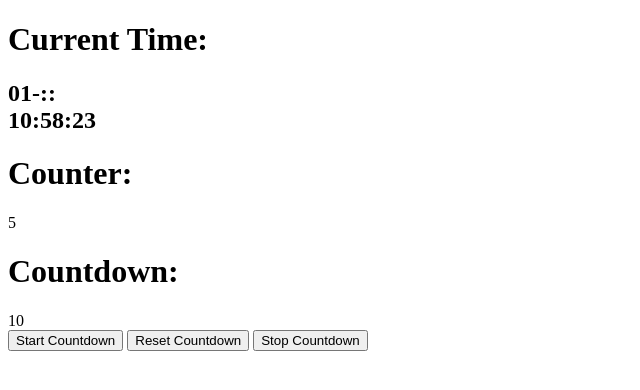
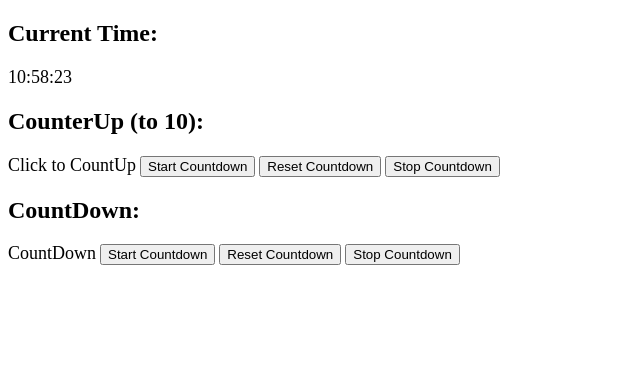
Before and after one commit to C0mradeAndThePhantomMenace/TheSpadesSpiderX1v0.1, a plain HTML site: page TimeApp/index.html in a window 1280 px wide. Shown: the whole page, without its empty margins (0-640 px from the left). Drawn offline with Linux system fonts and the light colour scheme.

Commit message:
87654321987665432198765

```diff
--- a/TimeApp/index.html
+++ b/TimeApp/index.html
@@ -8,18 +8,25 @@
 </head>
 
 <body>
-    <h1>Current Time:</h1>
-    <h2>01-:: <div id="clock"></div>
-    </h2>
-    <h1>Counter:</h1>
-    <div id="counter"></div>
-    <h1>Countdown:</h1>
-    <div id="countdown">Countdown</div>
-    <button id="counterStart">Start Countdown</button>
-    <button id="counterReset">Reset Countdown</button>
+    <div>
+        <h2>Current Time:</h2>
+        <span id="clock" style="font-size: large;">Clock</span>
+    </div>
+    <div id="">
+        <h2>CounterUp (to 10):</h2>
+        <span id="counterUp" style="font-size: large;">Click to CountUp</span>
+        <button id="counterUpStart">Start Countdown</button>
+        <button id="counterUpReset">Reset Countdown</button>
+        <button id="counterUpStop">Stop Countdown</button>
+    </div>
     <!-- <button id="counterResetClicked">watting...</button> -->
-    <button id="counterStop">Stop Countdown</button>
-
+    <div>
+        <h2>CountDown:</h2>
+        <span id="countDown" style="font-size: large;">CountDown</span>
+        <button id="countDownStart">Start Countdown</button>
+        <button id="countDownReset">Reset Countdown</button>
+        <button id="countDownStop">Stop Countdown</button>
+    </div>
 
     <script src="src/scriptAll.js"></script>
     <!-- <script src="src/scriptClock.js"></script> -->
--- a/TimeApp/src/scriptAll.js
+++ b/TimeApp/src/scriptAll.js
@@ -19,7 +19,7 @@ let runUpdateCountdown = false
 let timeLeft = 10; // Initial countdown time in seconds
 
 function updateCountdown() {
-    const countdownDisplay = document.getElementById('countdown');
+    const countdownDisplay = document.getElementById('countDown');
     countdownDisplay.textContent = timeLeft;
 
     if (timeLeft <= 0) {
@@ -33,32 +33,23 @@ function updateCountdown() {
 
 }
 
-
 let timeCounter = 0; // Initial countdown time in seconds
 
 function updateCounter() {
     const countdownDisplay = document.getElementById('counter');
     countdownDisplay.textContent = timeCounter;
-
     timeCounter++;
 }
 
-
-
-
-
-
-document.getElementById("counterStart").addEventListener("click", counterStartHandler);
-
-function counterStartHandler() {
+document.getElementById("countDownStart").addEventListener("click", countDownStartHandler);
+function countDownStartHandler() {
     (timeLeft <= 0)  && (timeLeft = 10)
     runUpdateCountdown = true
 
 }
 
-document.getElementById("counterReset").addEventListener("click", counterResetHandler);
-
-function counterResetHandler() {
+document.getElementById("countDownReset").addEventListener("click", countDownResetHandler);
+function countDownResetHandler() {
     timeLeft = 10
     runUpdateCountdown = true
     updateCountdown();
@@ -66,9 +57,8 @@ function counterResetHandler() {
 
 }
 
-document.getElementById("counterStop").addEventListener("click", counterStopHandler);
-
-function counterStopHandler() { runUpdateCountdown = false }
+document.getElementById("countDownStop").addEventListener("click", countDownStopHandler);
+function countDownStopHandler() { runUpdateCountdown = false }
 
 // Update the countdown every second
 // const timerInterval = setInterval(updateCountdown, 1000);
```
